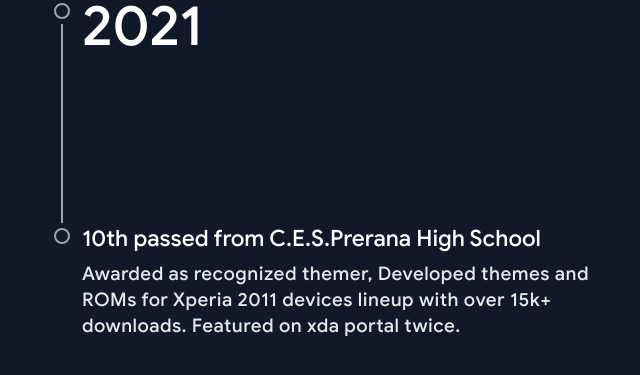
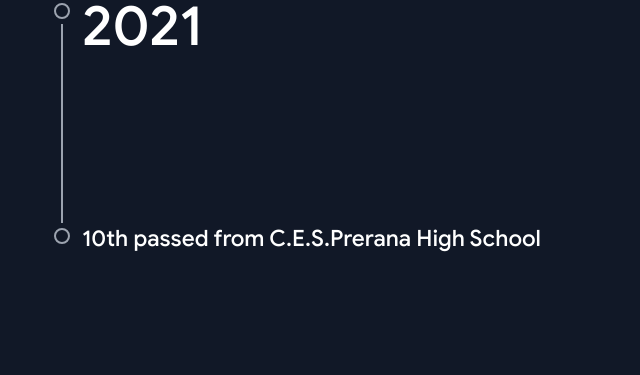
Before and after one commit to Shreyapatil2142/Portfolio, a Next.js app: page / in a window 1280 px wide. Shown: the part 8238-8613 px from the top of the page, without its empty margins (26-666 px from the left). Built offline with nearby package versions, Linux system fonts and the light colour scheme; no server answers.

Commit message:
Final Deployment

```diff
--- a/constants.ts
+++ b/constants.ts
@@ -342,7 +342,7 @@ export const TIMELINE: Array<TimelineNodeV2> = [
     title: "10th passed from C.E.S.Prerana High School",
     size: ItemSize.SMALL,
     subtitle:
-      "Awarded as recognized themer,  Developed themes and ROMs for Xperia 2011 devices lineup with over 15k+ downloads. Featured on xda portal twice.",
+      "",
     slideImage: "/timeline/web-19.png",
     shouldDrawLine: true,
     alignment: Branch.LEFT,
```
